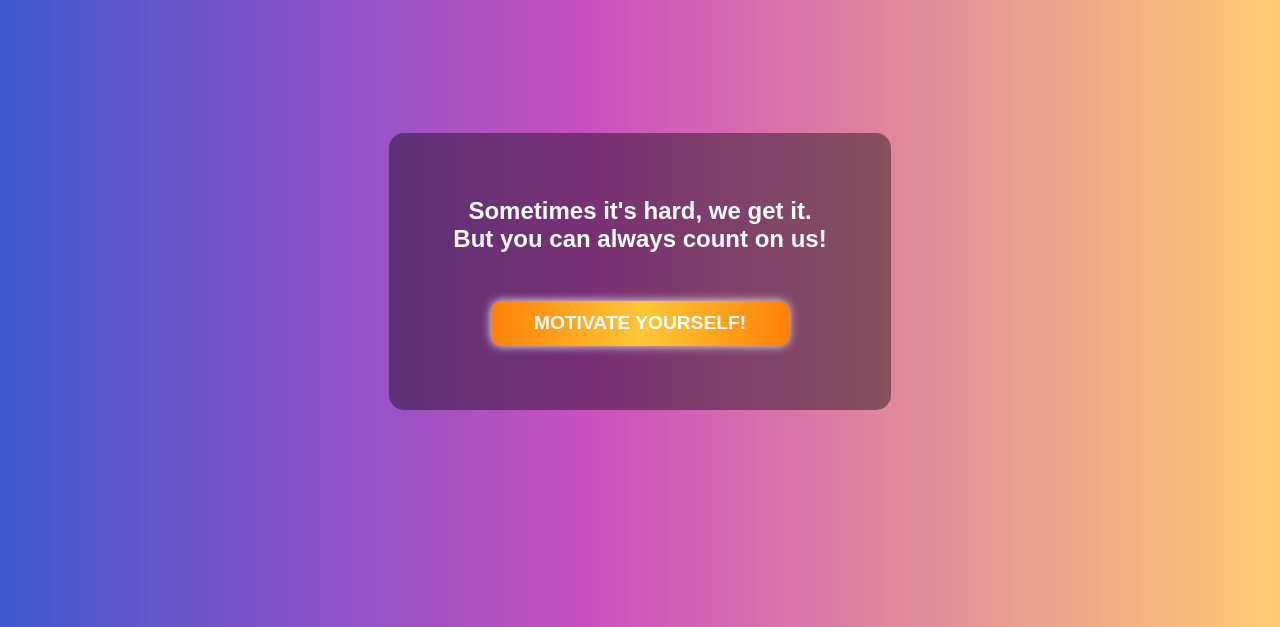
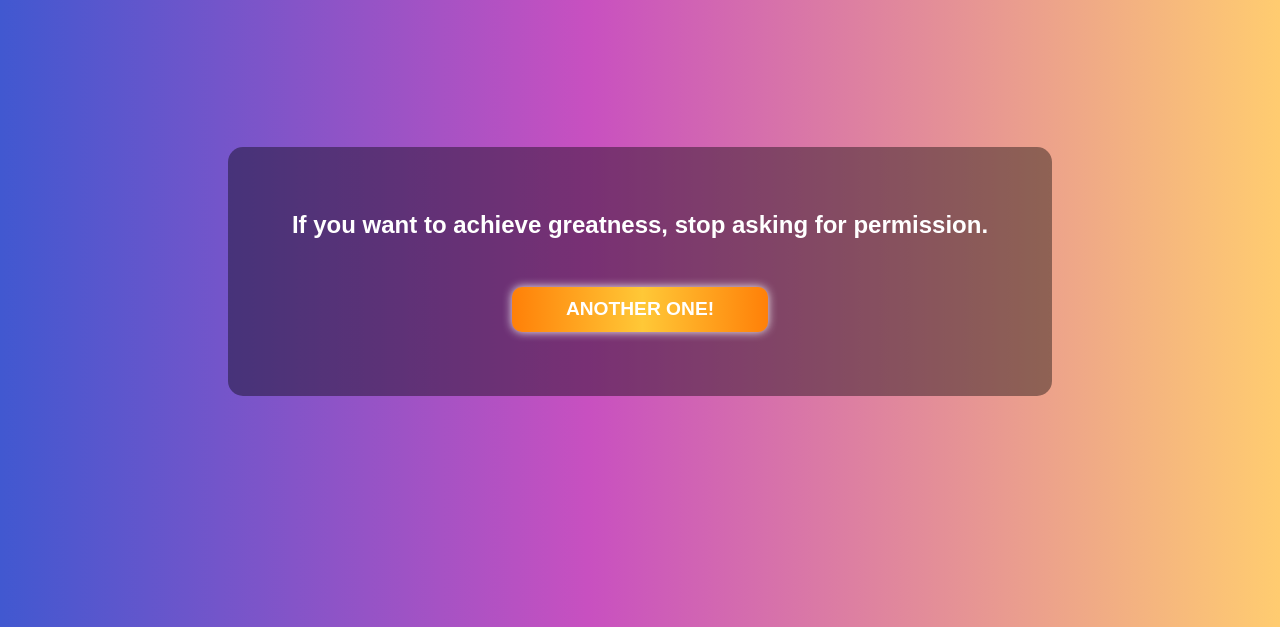
Before and after one commit to kunzeleric/random-inspiration-messages, a plain HTML site: page index.html in a window 1280 px wide. Both pictures are taken after a click on the button "MOTIVATE YOURSELF!". Shown: the part 89-716 px from the top of the page. Drawn offline with Linux system fonts and the light colour scheme.

Commit message:
Logic finished and tested!

```diff
--- a/assets/css/style.css
+++ b/assets/css/style.css
@@ -51,7 +51,7 @@ main {
     }
 
     main .container button{
-        width: 80%;
+        width: 20vw;
         height: 45px;
         border-radius: 10px;
         border: 0;
--- a/assets/js/script.js
+++ b/assets/js/script.js
@@ -41,4 +41,23 @@ const messages = [
     "Believe in your ability to learn and grow, and you will achieve things you never thought possible."
 ]
 
-console.log(messages.length)
+const generateMessage = () => {
+    let message;
+    const randomNumber = Math.floor(Math.random() * messages.length);
+    message = messages.splice(randomNumber, 1);
+
+    const messageSpot = document.querySelector('.container-msg');
+    const button = document.querySelector('button');
+
+    messageSpot.innerHTML = message;
+    button.innerHTML = "Another one!";
+
+    if(messages.length == 0) {
+        button.style.display = "none";
+        messageSpot.innerHTML = "You have reached the last option! Reloading the page in 5 seconds...";
+
+        setTimeout(() => {
+            window.location.reload();
+        }, 5000);
+    }
+}
--- a/index.html
+++ b/index.html
@@ -11,8 +11,8 @@
     <header><h1>Random Motivational Phrases Generator</h1></header>
     <main>
       <div class="container">
-        <h3>Sometimes it's hard, we get it. <br>But you can always count on us!</h3>
-        <button>Motivate yourself!</button>
+        <h3 class="container-msg">Sometimes it's hard, we get it. <br>But you can always count on us!</h3>
+        <button onclick="generateMessage()">Motivate yourself!</button>
       </div>
     </main>
     <footer>
```
